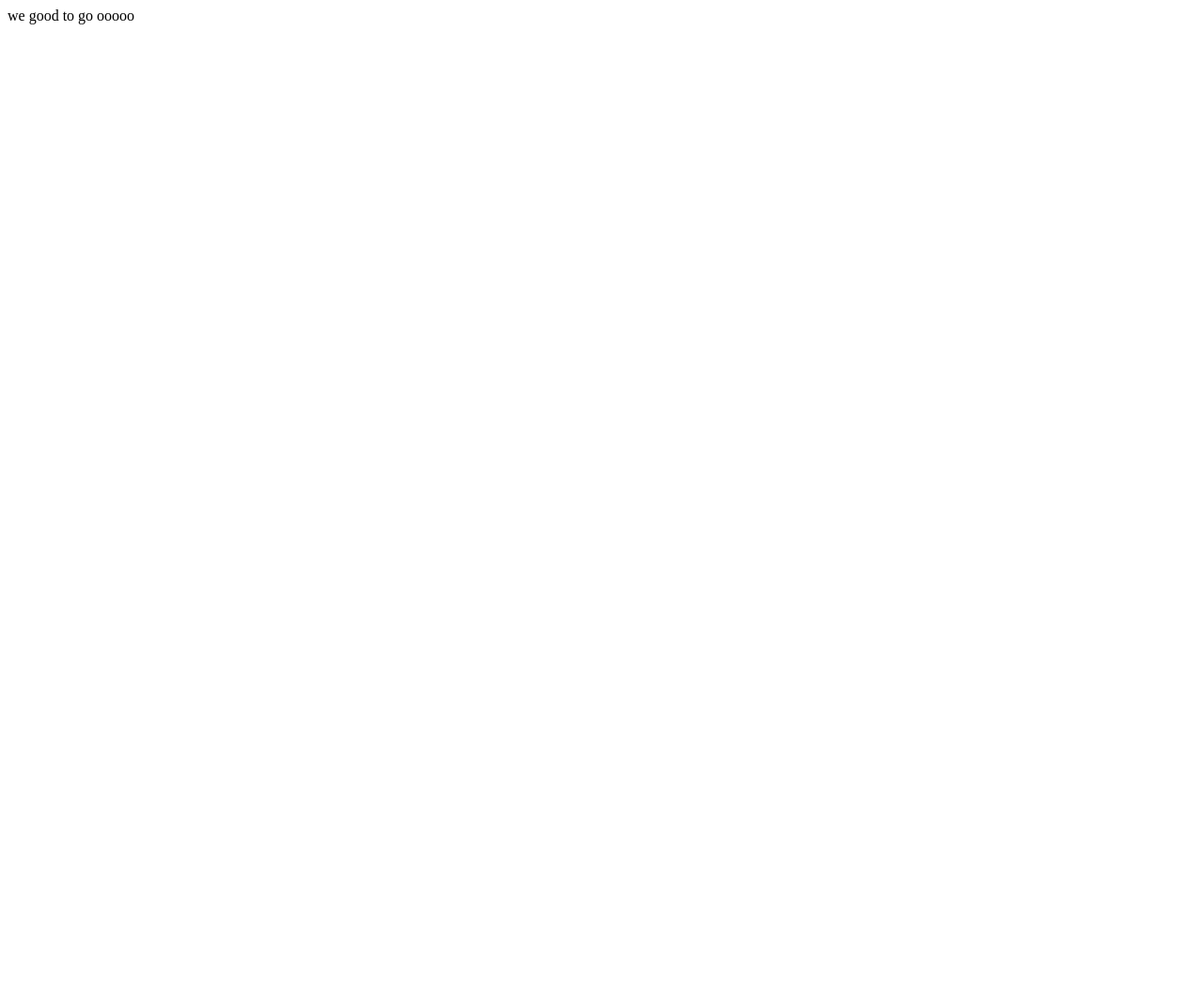
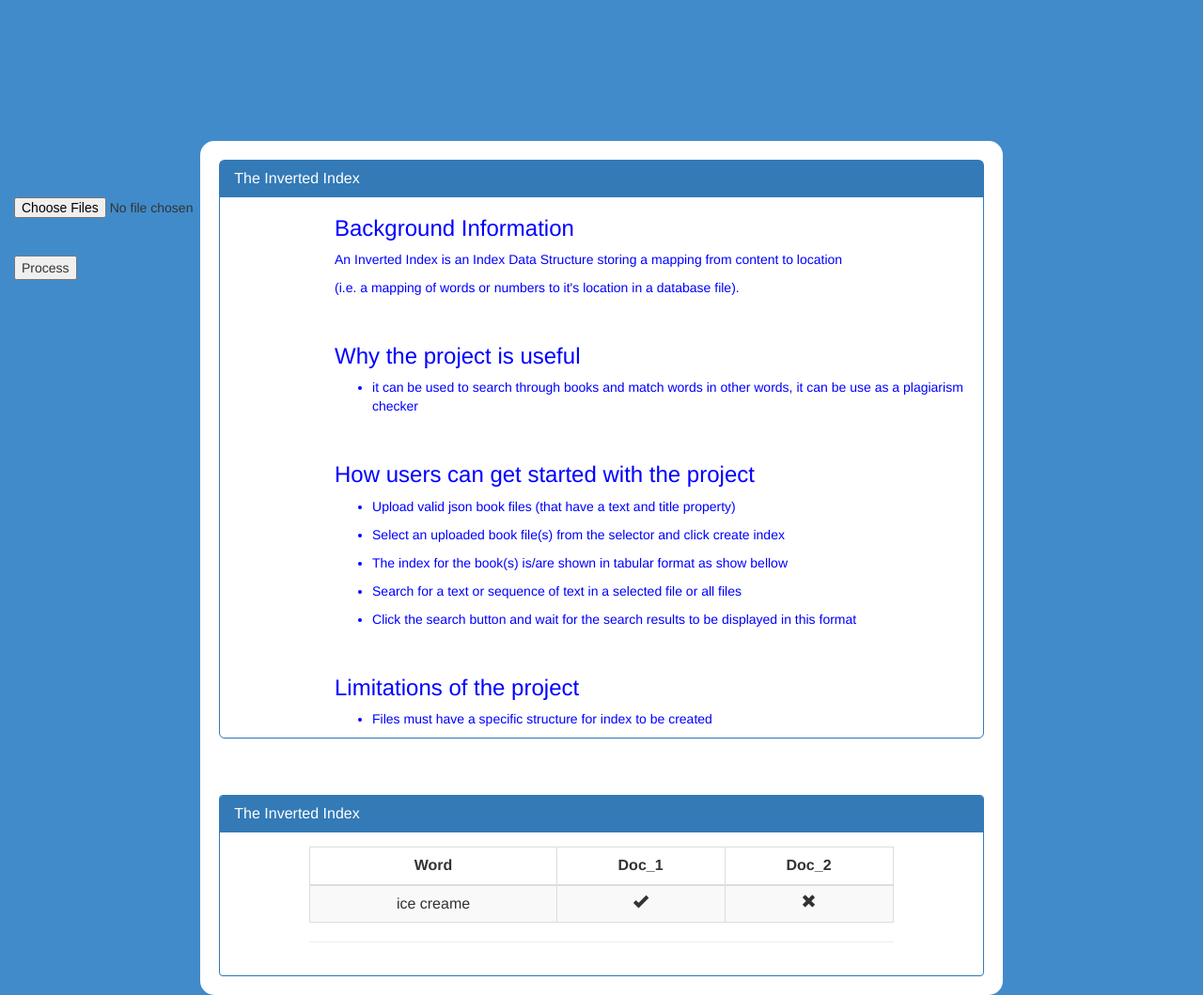
Before and after one commit to andela-uibrahim/inverted-index, a website: page public/index.html in a window 1280 px wide. Shown: the whole page at 94% size. Before the commit the page ends 800 px from the top, so only its background shows below. Drawn offline with nearby package versions, Linux system fonts and the light colour scheme.

Commit message:
feature(UI): frontend UI template

```diff
--- /dev/null
+++ b/public/css/styles.css
@@ -0,0 +1,20 @@
+#about{
+	color:blue;
+	padding-left: 15%;
+}
+.blue{
+	background-color: #428bca;
+}
+.white{
+	background-color: white;
+	margin-top: 20px;
+	margin-right: 5px;
+	margin-left: 5px;
+}
+#top{
+	height: 150px;
+}
+#small{
+	border-radius: 15px;
+	background-color: white;
+}
--- a/public/index.html
+++ b/public/index.html
@@ -3,10 +3,104 @@
 	    <meta charset="utf-8">
 	    <meta http-equiv="X-UA-Compatible" content="IE=edge">
 	    <meta name="viewport" content="width=device-width, initial-scale=1">
+
         <title>An inverted index application</title>
+
+        <link rel="stylesheet" href="../lib/bootstrap/css/bootstrap.css" />
+    	<link rel="stylesheet" href="css/styles.css"/>
 	</head>
 
 	<body>
-		<div>we good to go ooooo</div>
+		<div class="container-fluid blue">
+			<div class="row" id="top">
+
+			</div>
+
+			<div class="row">
+			<!-- section to upload your files -->
+
+				<div class="col-md-2">
+				</br></br></br>
+					<form class="form-group">
+						<input id="file" type="file" accept=".JSON" multiple>
+						<br><br>
+						<input id="btn" type="button" value="Process">
+					</form>
+				</div>
+
+				<div class="col-md-8" id="small">
+					<div class="white">
+						<div class="panel panel-primary" style="border-radius: 6px">
+							<div class="panel-heading">
+								<h3 class="panel-title">The Inverted Index</h3>
+							</div>
+							<div id="About">
+								<h3>Background Information</h3>
+
+								<p>An Inverted Index is an Index Data Structure storing a mapping from content to location</p>
+								<p>(i.e. a mapping of words or numbers to it's location in a database file).</p>
+								</br>
+
+								<h3>Why the project is useful</h3>
+
+								<ul>
+									<li><p>it can be used to search through books and match words in other words, it can be use as a plagiarism checker</p></li>
+								</ul>
+								</br>
+
+								<h3>How users can get started with the project</h3>
+								<ul>
+									<li><p>Upload valid json book files (that have a text and title property)</p></li>
+									<li><p>Select an uploaded book file(s) from the selector and click create index</p></li>
+									<li><p>The index for the book(s) is/are shown in tabular format as show bellow</p></li>
+									<li><p>Search for a text or sequence of text in a selected file or all files</p></li>
+									<li><p>Click the search button and wait for the search results to be displayed in this format</p></li>
+								</ul>
+								</br>
+								<h3>Limitations of the project</h3>
+								<ul>
+								 	<li><p>Files must have a specific structure for index to be created</p></li>
+								</ul>
+							</div>
+						</div>
+					</div>
+					</br>
+
+			<!-- inverted index result table -->
+					<div id="result">
+						<div id="expenses" class="tab-panel">
+							<div class="panel panel-primary white">
+								<div class="panel-heading">
+									<h3 class="panel-title">The Inverted Index</h3>
+								</div>
+								<div class="panel-body">
+									<div class="col-md-10 col-md-offset-1">
+										<table class="table table-striped table-bordered">
+											<thead>
+												<tr>
+													<th class="text-center">Word</th>
+													<th class="text-center">Doc_1</th>
+													<th class="text-center">Doc_2</th>
+												</tr>
+											</thead>
+											<tbody class="table-content">
+												<tr>
+													<td class="text-center"> ice creame</td>
+													<td class="text-center"><span class= "glyphicon glyphicon-ok"></span></td>
+													<td class="text-center"><span class= "glyphicon glyphicon-remove"></span></td>
+												</tr>
+											</tbody>
+										</table>
+										<hr>
+									</div>
+								</div>
+							</div>
+						</div>
+					</div>
+				</div>
+			</div>
+		</div>
+		<script type="text/javascript" src="../lib/jquery/jquery-3.1.1.js"></script>
+		<script type="text/javascript" src="../lib/bootstrap/js/bootstrap.js"></script>
 	</body>
 </html>
```
